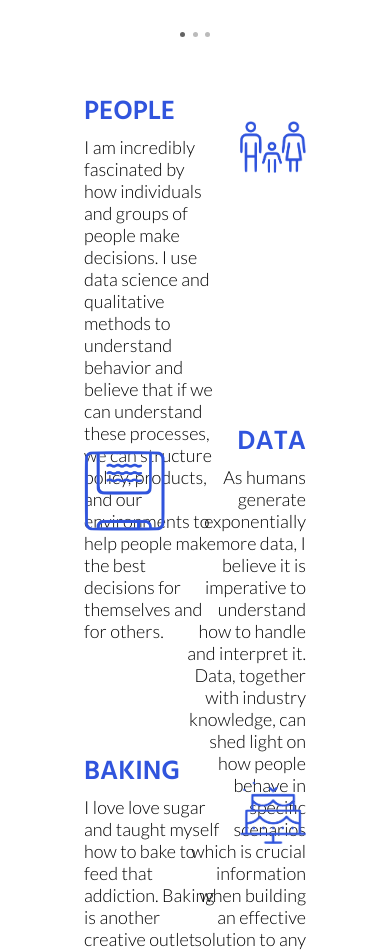
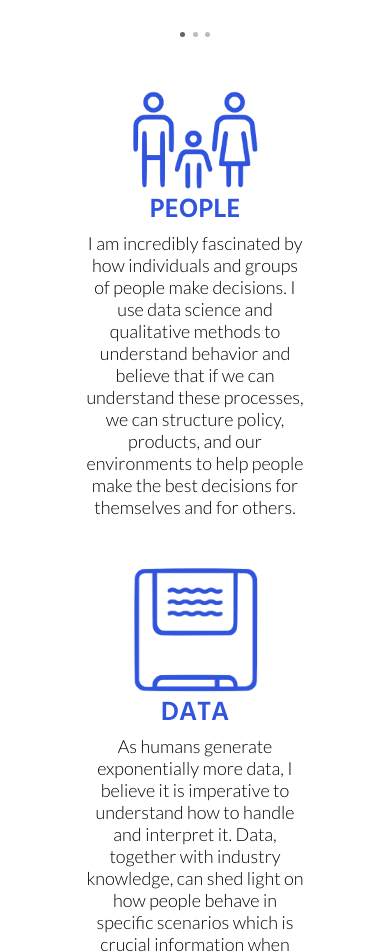
Before and after one commit to llluns/portfolio, a plain HTML site: page index.html in a window 390 px wide. Shown: the part 899-1851 px from the top of the page. Drawn offline with Linux system fonts and the light colour scheme.

Commit message:
Update grid.css
Changing the mobile grid view to be one column via media query

```diff
--- a/css/grid.css
+++ b/css/grid.css
@@ -1,3 +1,6 @@
+
+  @media screen and (min-width: 600px) {
+
     .me{
       display:grid;
       grid-template-columns: auto auto auto auto;
@@ -125,3 +128,37 @@
     .me p{
         padding-top: 15px;
     }
+
+
+  }
+
+
+
+  @media screen and (max-width: 600px) {
+
+    .me{
+      display:grid;
+      grid-template-columns: 1fr;
+      padding: 50px 10%;
+    }
+
+    .me img{
+      margin-left: auto;
+      margin-right: auto;
+      height: auto;
+      width: 100;
+
+    }
+
+    .me h2{
+      text-align: center;
+    }
+
+    .me p{
+      padding-bottom: 50px;
+    }
+
+
+
+
+    }
```
Lines whose indentation alone changed are shown as unchanged.
